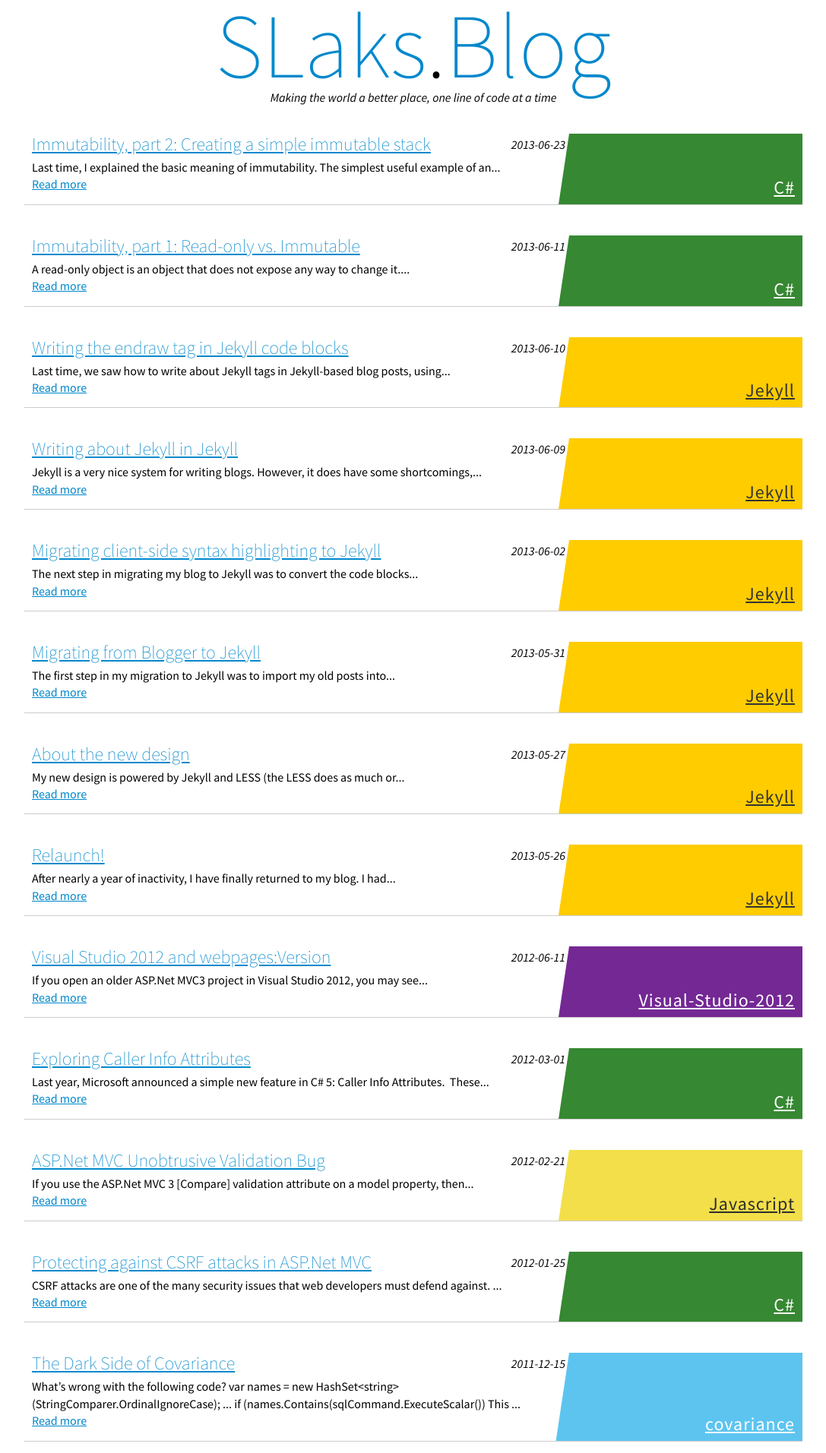
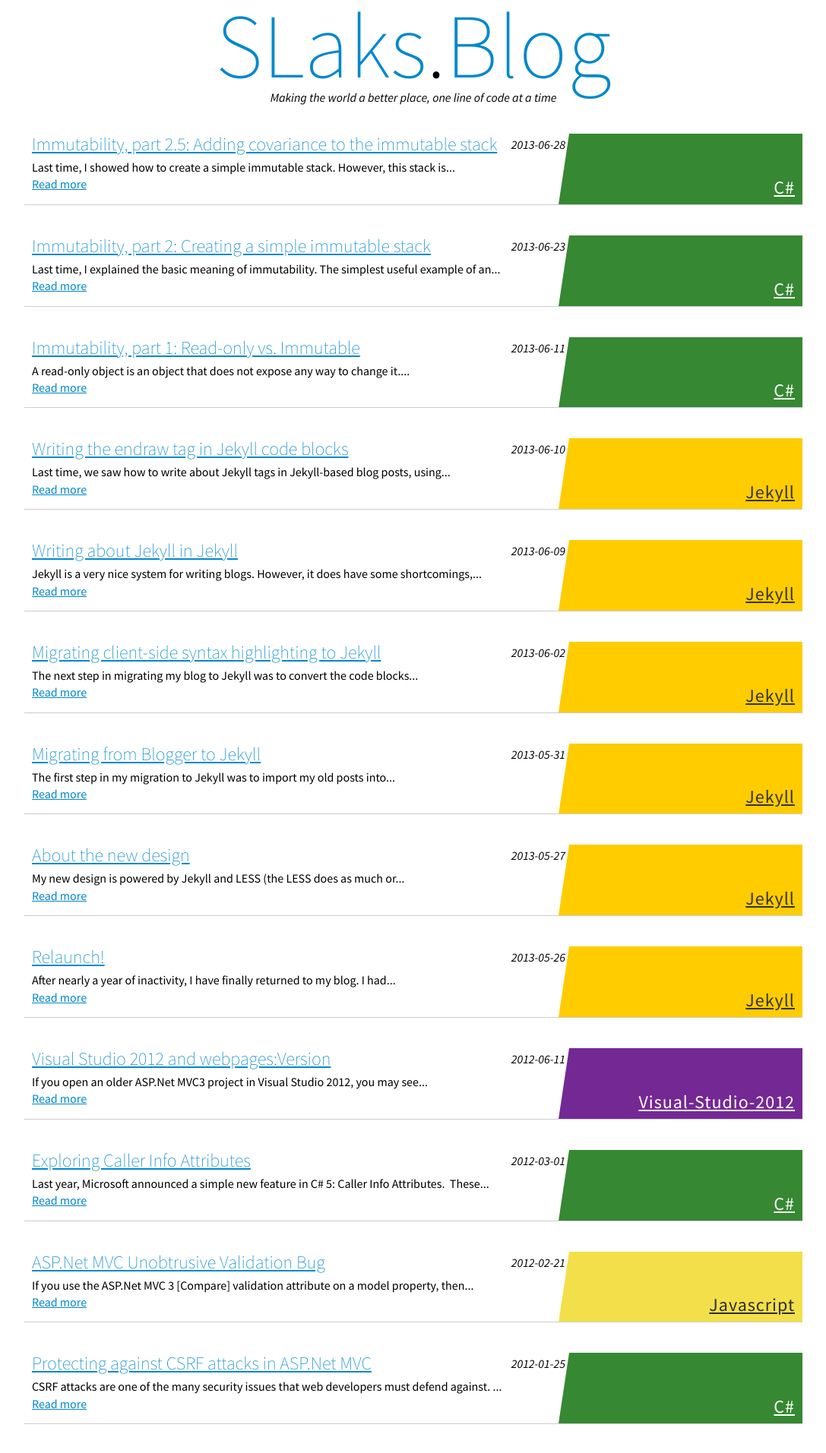
Before and after one commit to SLaks/SLaks.Blog, a Jekyll site: the page built from index.html, in a window 1280 px wide. Shown: the top 1913 px of the page at 76% size, without its empty margins (96-1183 px from the left). Built offline with Jekyll 4.4.1, drawn with Linux system fonts in a browser that asks for light colours; Markdown is read by kramdown in place of the engine named in the settings; some of the changed lines change nothing that is shown.

Commit message:
Post: Immutability#2.5 Covariant immutable stack

````diff
--- a/_posts/2013-06-23-creating-immutable-stack.md
+++ b/_posts/2013-06-23-creating-immutable-stack.md
@@ -116,4 +116,4 @@ Like other linked lists, this approach implements both `Push()` and `Pop()` in O
 
 
 
-_Next time: Swapping immutable objects without losing thread-safety_
+[_Next time: Adding covariance_]({% post_url 2013-06-28-covariant-immutable-stack %})
--- /dev/null
+++ b/_posts/2013-06-28-covariant-immutable-stack.md
@@ -0,0 +1,116 @@
+---
+title: "Immutability, part 2.5: Adding covariance to the immutable stack"
+layout: "post"
+categories: [C#, variance, oop, thread-safety, immutability]
+---
+
+[Last time]({% post_url 2013-06-23-creating-immutable-stack %}), I showed how to create a simple immutable stack.  However, this stack is not [covariant](http://msdn.microsoft.com/en-us/library/dd799517.aspx).  Ideally, we should be able (for example) to implicitly convert `IStack<string>` to `IStack<object>`.
+
+Most collection types cannot be co-variant.  Had `List<string>` been convertible to `List<object>`, you would then be able to add an `int` (or any other type) to the converted `List<object>`, even though it can't fit in `List<string>` (which the casted instance actually is).  To be precise, covariance is only type-safe for immutable types.
+
+Since our `Stack<T>` class is immutable, we should be able to simply change it to <code>public interface Stack&lt;<b>out </b>T></code> and get co-variance instantly.
+
+In practice, it's not so simple.  Even though the class is immutable, it still has a method that takes `T` as a parameter (namely, `Push(T)`).  Even though the method doesn't mutate anything, it still wouldn't be type safe:
+
+```csharp
+IStack<string> stringStack = PersistentStack<string>.Empty;
+IStack<object> objectStack = stringStack;
+objectStack = objectStack.Push(4);
+Console.WriteLine(objectStack.GetType());	// This is PersistentStack<string>
+```
+
+This isn't safe because covariance is a property of the _interface_, not the implementing class.  Even when casted to `IStack<object>`, the instance is still an `IStack<string>`, and therefore its `Push(T)` method can still only take a string.  Similarly, the return value of `Push()` would still have been `IStack<string>`, which would be implicitly converted to `IStack<object>` to fit in the variable.
+
+The actual behavior that we want for `Push()` is a little more subtle.  If we have an `IStack<string>`, we should be able to push _any_ object onto it, resulting in a new stack whose type is the least common ancestor between the type of the original stack and the type that we pushed.  For example, `Stack<Button>.Push(new TextBox())` should return a `Stack<Control>`.
+
+Therefore, the desired signature for `Push()` would look like this:
+
+```csharp
+public interface IStack<out T> {
+	IStack<U> Push<U>(U element) where T : U;
+	// Other members...
+}
+```
+In other words, `Push()` can return a stack of any supertype of our element type.  Unfortunately, this won't work; C# (unlike Java) does not support _upper_ bounds on a generic type parameter.  You can write `X<T> where T : SomeType`, but not `X<T> where SomeType : T`.
+Java, by contrast, would allow us to write `Stack<U> <U super T> push(U element);`.
+
+However, all is not lost.  Although we can't constrain `Push()` based on the parent type's type parameter, we can constrain it on _its own_ type parameter.  Specifically, we can make it an extension method:
+
+```csharp
+public static IStack<U> Push<T, U>(this IStack<T> stack, U element) where T : U;
+```
+
+In fact, once we move it out of the class itself, we don't even need a second type parameter.  Since the stack is covariant, the `IStack<T>` parameter is convertible to `IStack<U>`, so we can simplify it to take just one generic parameter:
+
+```csharp
+public static IStack<U> Push<U>(this IStack<U> stack, U element);
+```
+
+This way, you can write `stringStack.Push(new object())`, and the compiler will infer `U` to be `object`, then covariantly convert the `IStack<string>` to `IStack<object>` to pass as the first parameter.
+
+Note that C#'s type inference algorithm will not attempt to find the least-common-ancestor when presented with two types (unless one is a descendant of the other), so you would need to specify the type parameter explicitly: `buttonStack.Push<Control>(new TextBox())`.  Rather, it can only infer ancestral relationships can be inferred, such as `buttonStack.Push(new Control())`.
+
+The only remaining problem is that the extension method must be specific to one implementation.  It can extend (and return) the `IStack` interface, but it must create a specific implementing type.  There is no elegant type-safe way for it to return whatever implementing type was passed to it.
+
+Here is the code for a fully covariant immutable stack:
+
+```csharp
+public interface IStack<out T> {
+	IStack<T> Pop();
+	T Peek();
+	bool IsEmpty { get; }
+}
+
+public static class PersistentStackExtensions {
+	public static IStack<TNew> Push<TNew>(this IStack<TNew> stack, TNew element)  {
+		return new PersistentStack<TNew>.LinkNode(stack, element);
+	}
+}
+
+public abstract class PersistentStack<T> : IStack<T> {
+	public static readonly PersistentStack<T> Empty = new EmptyNode();
+
+	private class EmptyNode : PersistentStack<T> {
+		public override IStack<T> Pop() {
+			throw new InvalidOperationException("Stack is empty");
+		}
+		public override T Peek() {
+			throw new InvalidOperationException("Stack is empty");
+		}
+		public override bool IsEmpty { get { return true; } }
+	}
+
+	internal class LinkNode : PersistentStack<T> {
+		readonly IStack<T> previous;
+		readonly T element;
+
+		public LinkNode(IStack<T> previous, T element) {
+			this.previous = previous;
+			this.element = element;
+		}
+
+		public override IStack<T> Pop() {
+			return previous;
+		}
+		public override T Peek() { return element; }
+		public override bool IsEmpty { get { return false; } }
+	}
+	public abstract IStack<T> Pop();
+	public abstract T Peek();
+	public abstract bool IsEmpty { get; }
+}
+
+IStack<string> stringStack = PersistentStack<string>.Empty;
+stringStack = stringStack.Push("A").Push("B");
+
+IStack<object> objectStack = stringStack.Push<object>(42);
+
+while (!objectStack.IsEmpty) {
+	Console.WriteLine(objectStack.Peek());
+	objectStack = objectStack.Pop();
+}
+```
+
+The private `PersistentStack<T>.LinkNode` class now needs to be `internal` so that the extension method can instantiate it.
+
+_Next time: Swapping immutable objects without losing thread-safety_
````
